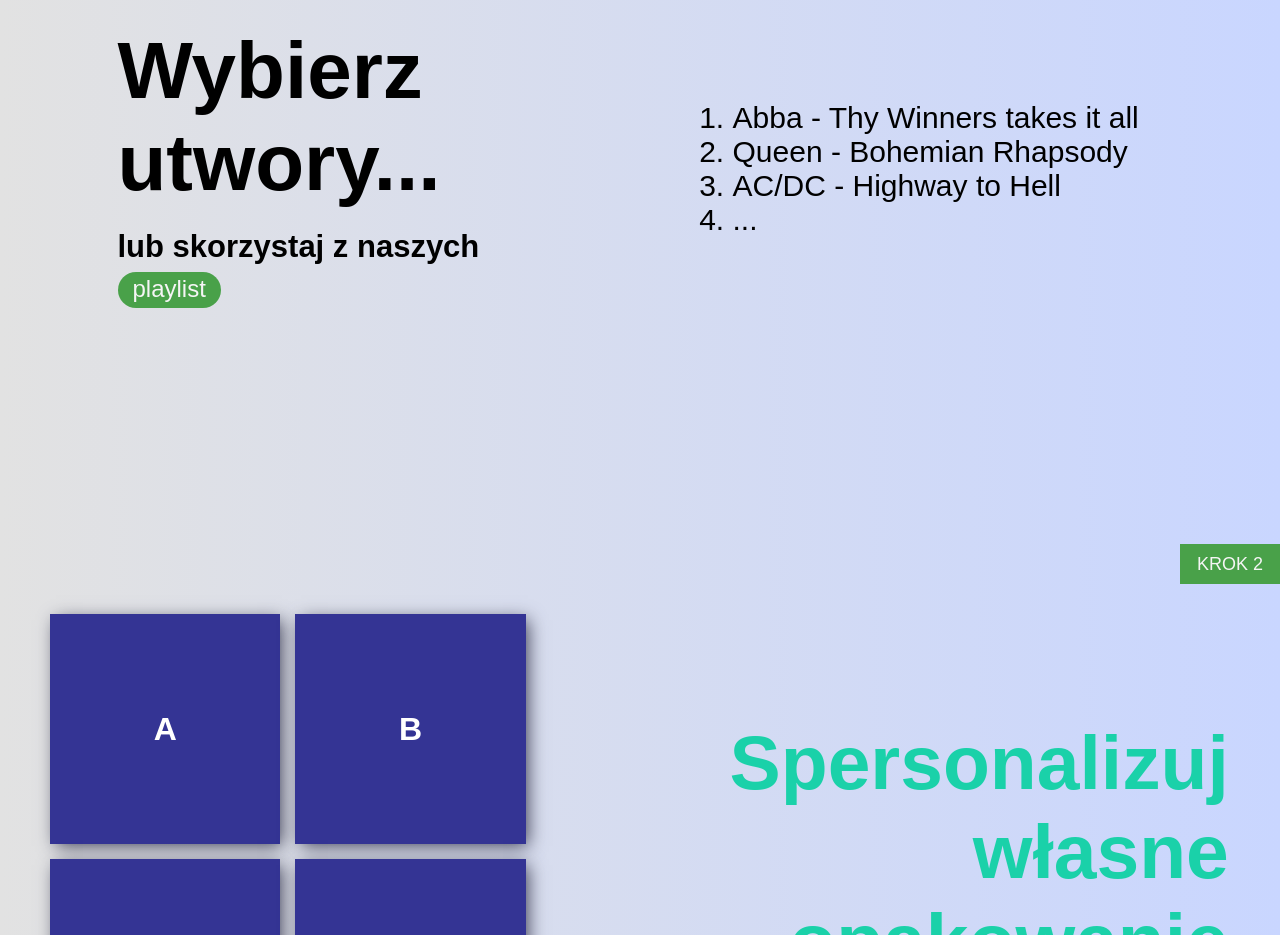
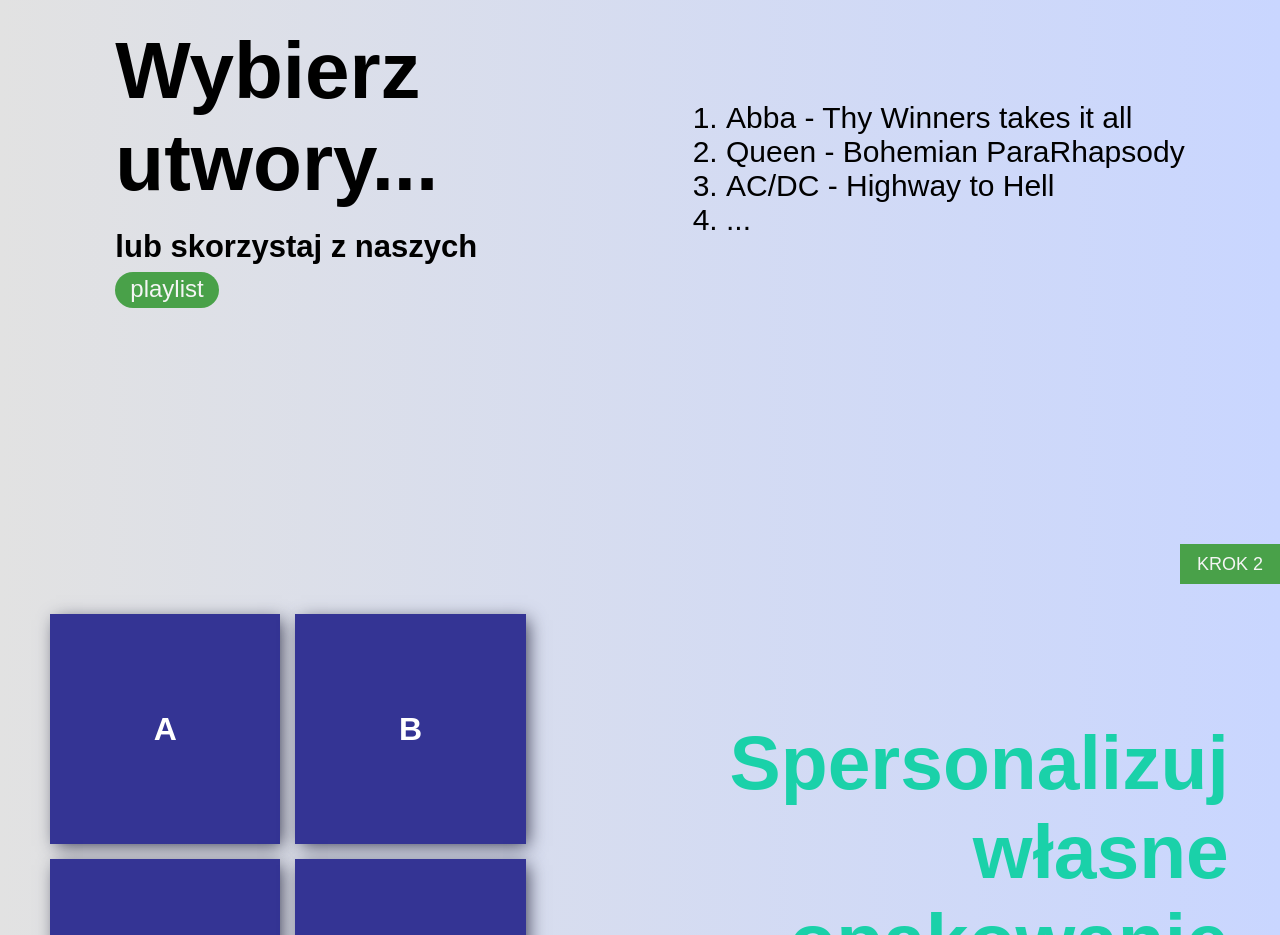
Before and after one commit to BreamL/MyOwnWebsite, a plain HTML site: page index.html in a window 1280 px wide. Shown: the part 1780-2715 px from the top of the page. Drawn offline with Linux system fonts and the light colour scheme.

Commit message:
it is done

```diff
--- a/index.html
+++ b/index.html
@@ -85,7 +85,7 @@
                 <div class="musicList">
                     <ol>
                         <li>Abba - Thy Winners takes it all</li>
-                        <li>Queen - Bohemian Rhapsody</li>
+                        <li>Queen - Bohemian ParaRhapsody</li>
                         <li>AC/DC - Highway to Hell</li>
                         <li>...</li>
                     </ol>
```
